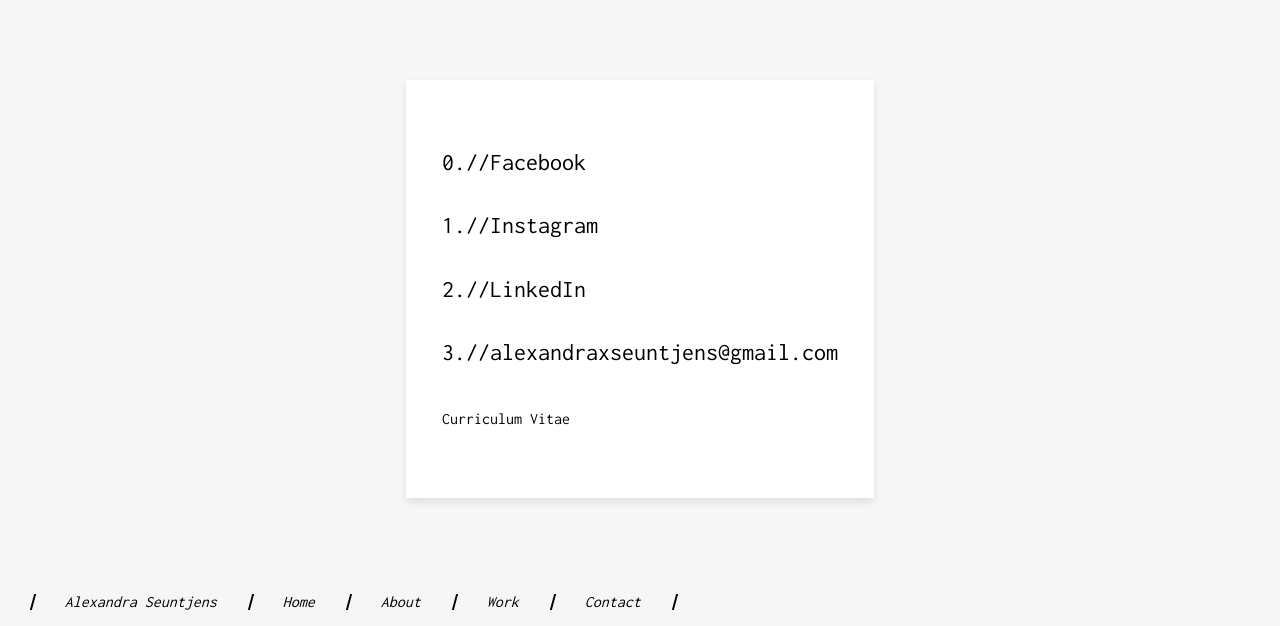
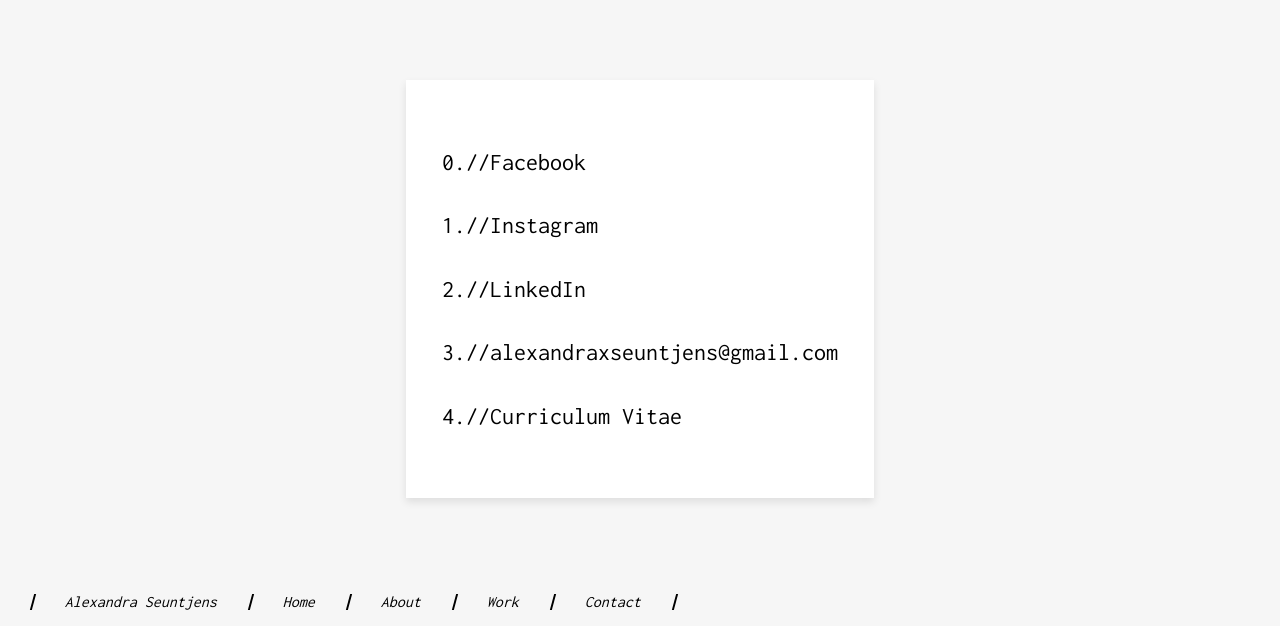
Before and after one commit to AlexandraSeuntjens/alexandraseuntjens.github.io, a plain HTML site: page contact.html in a window 1280 px wide. Shown: the part 291-917 px from the top of the page. Drawn offline with nearby package versions, Linux system fonts and the light colour scheme; a web font is replaced by a local one.

Commit message:
Update contact.html

```diff
--- a/contact.html
+++ b/contact.html
@@ -24,7 +24,7 @@
           <li><a href="https://www.instagram.com/soundslike_alex/" target="_blank">1.//Instagram</a></li>
           <li><a href="https://www.linkedin.com/in/alexandra-seuntjens-20b50710a/" target="_blank">2.//LinkedIn</a></li>
           <li><a href="#" class="no-hover">3.//alexandraxseuntjens@gmail.com</a></li>
-	  <li><a href="./doc/AlexandraSeuntjens_CV.pdf" download></a>Curriculum Vitae</li>
+	  <li><a href="./doc/AlexandraSeuntjens_CV.pdf" download>4.//Curriculum Vitae</a></li>
         </ol>
       </div>
     </div>
```
